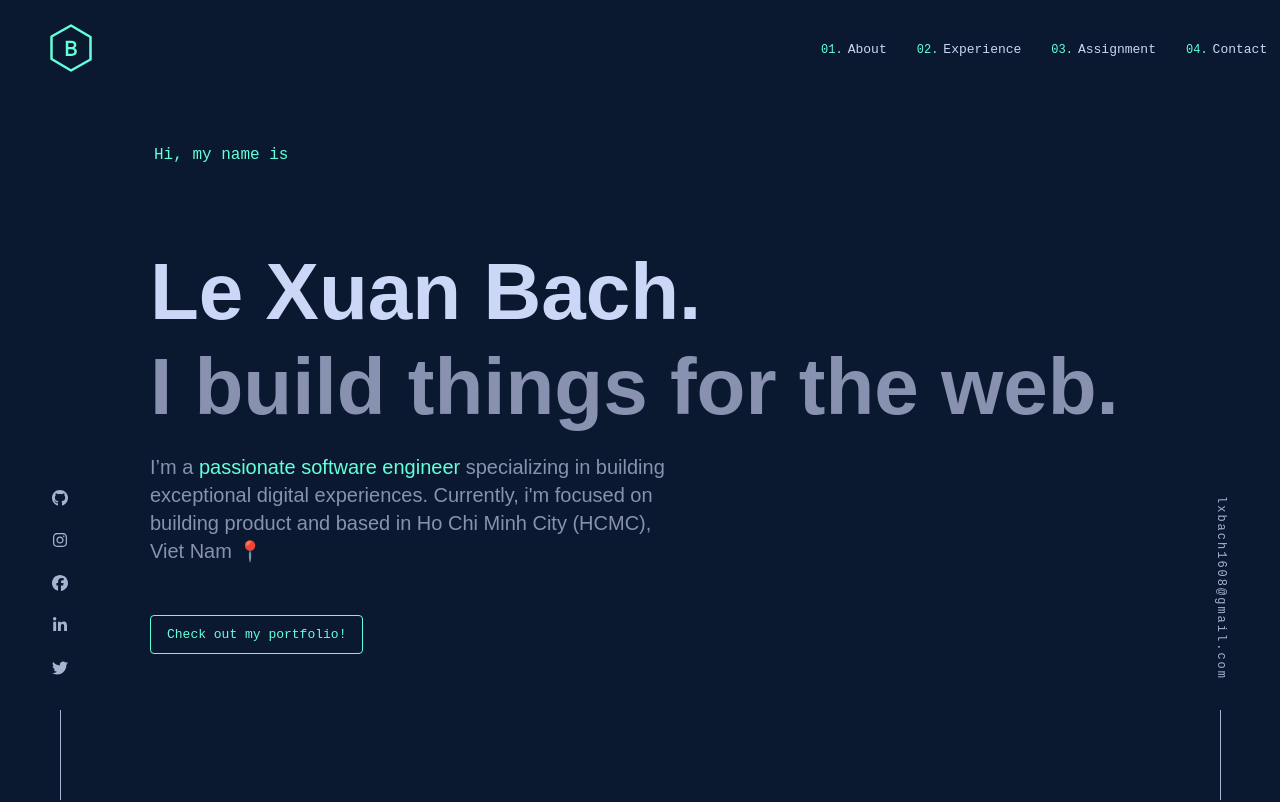
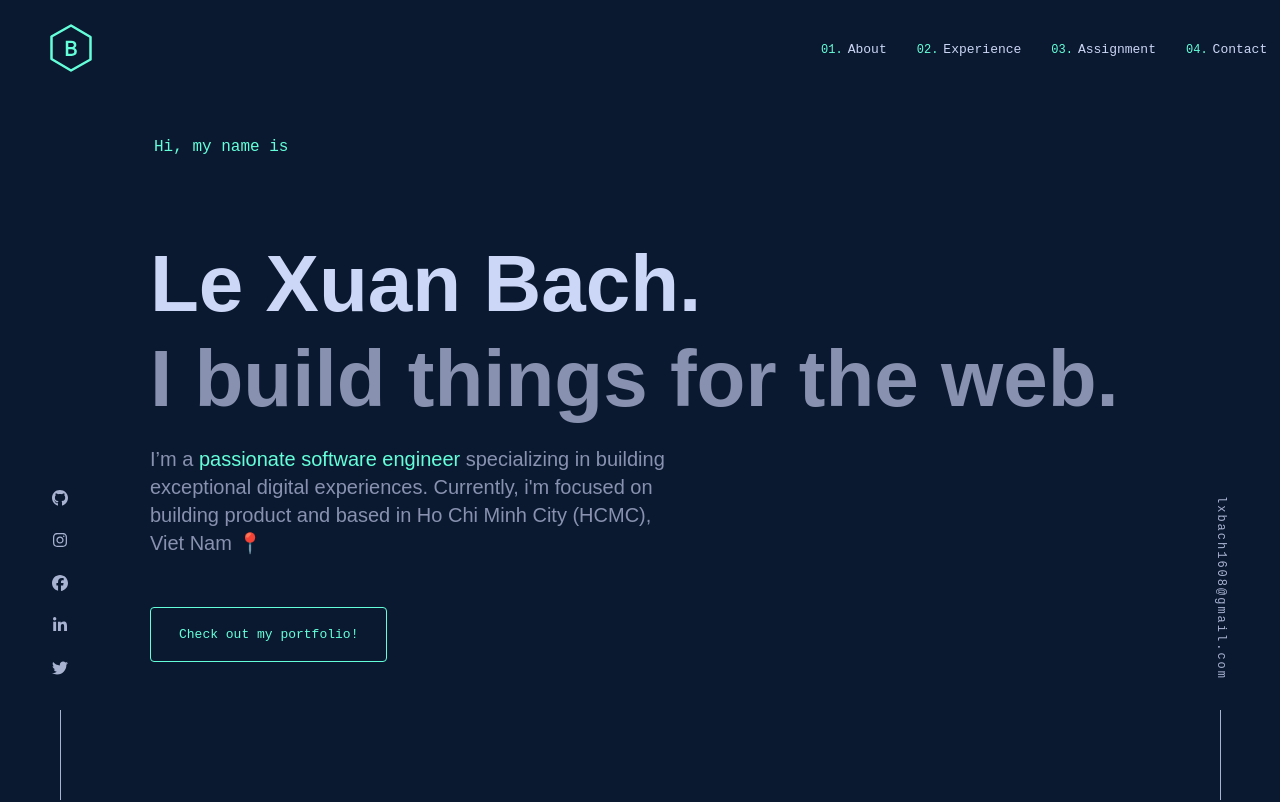
Before and after one commit to lxbach1608/Portfolio, a React (Create React App) app: page / in a window 1280 px wide. Shown: the top 802 px of the page. Built offline with nearby package versions, Linux system fonts and the light colour scheme; a web font is replaced by a local one.

Commit message:
update animation Button

```diff
--- a/src/components/Button/Button.js
+++ b/src/components/Button/Button.js
@@ -4,6 +4,7 @@ import style from "./Button.module.scss";
 const cx = classNames.bind(style);
 
 const Button = function ({
+  large,
   children,
   to,
   href,
@@ -20,6 +21,7 @@ const Button = function ({
   };
 
   const classes = cx("wrapper", {
+    large,
     mt50,
     ml15,
   });
--- a/src/components/Button/Button.module.scss
+++ b/src/components/Button/Button.module.scss
@@ -7,4 +7,15 @@
   background-color: transparent;
   border-radius: 4px;
   font-family: var(--font-mono);
+  transition: all 0.25s cubic-bezier(0.645, 0.045, 0.355, 1);
 }
+
+.wrapper:hover {
+  transform: translate(-4px, -4px);
+  box-shadow: 3px 3px 0 0 var(--green);
+  transition: all 0.25s cubic-bezier(0.645, 0.045, 0.355, 1);
+}
+
+.large {
+  padding: 20px 28px;
+}
--- a/src/pages/Home/Home.js
+++ b/src/pages/Home/Home.js
@@ -31,7 +31,9 @@ const Home = function () {
           </p>
         </div>
         <div className={cx("fadeup-enter-done")}>
-          <Button mt50>Check out my portfolio!</Button>
+          <Button large mt50>
+            Check out my portfolio!
+          </Button>
         </div>
       </section>
 
```
